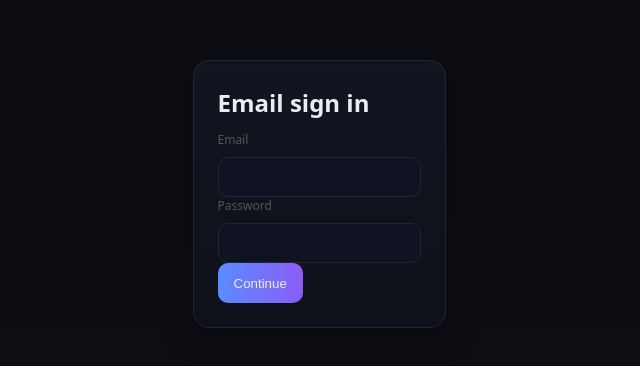
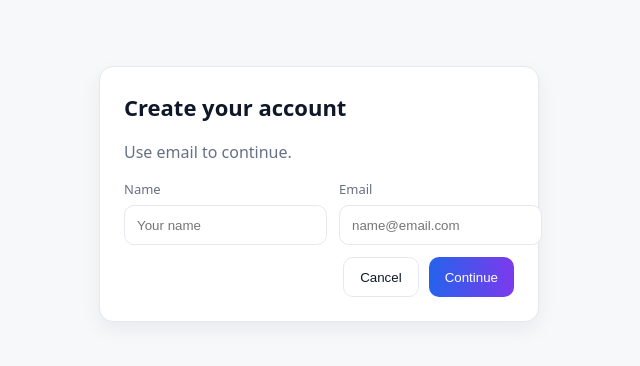
Before and after one commit to YunnYamoneAung/joybox-onboarding, a React (Vite) app: page /signup in a window 1280 px wide. Shown: the part 206-572 px from the top of the page, without its empty margins (321-961 px from the left). Built offline with nearby package versions, Linux system fonts and the light colour scheme.

Commit message:
ui: switch all pages to light theme

```diff
--- a/src/pages/SignUp.jsx
+++ b/src/pages/SignUp.jsx
@@ -1,36 +1,40 @@
-import React, { useState } from 'react';
+import React, { useState } from "react";
 
 export default function SignUp({ onSuccess }) {
-  const [form, setForm] = useState({ email: '', password: '' });
-  const [loading, setLoading] = useState(false);
+  const [email,setEmail]=useState("");
+  const [name,setName]=useState("");
+  const [saving,setSaving]=useState(false);
 
-  const onChange = e => setForm({ ...form, [e.target.name]: e.target.value });
-
-  const submit = async e => {
+  const submit = async (e) => {
     e.preventDefault();
-    setLoading(true);
-    try {
-      // TODO: call your backend here; simulate success:
-      await new Promise(r => setTimeout(r, 600));
-      onSuccess?.();
-    } finally {
-      setLoading(false);
-    }
+    setSaving(true);
+    // fake delay for demo
+    setTimeout(()=>{ setSaving(false); onSuccess?.(); }, 600);
   };
 
   return (
     <div className="center-wrap">
       <form className="card narrow" onSubmit={submit}>
-        <h2>Email sign in</h2>
-        <label className="field">
-          <span>Email</span>
-          <input name="email" type="email" required value={form.email} onChange={onChange}/>
-        </label>
-        <label className="field">
-          <span>Password</span>
-          <input name="password" type="password" required value={form.password} onChange={onChange}/>
-        </label>
-        <button className="btn primary" disabled={loading}>{loading ? 'Signing in…' : 'Continue'}</button>
+        <h2>Create your account</h2>
+        <p className="muted">Use email to continue.</p>
+
+        <div className="grid-2">
+          <label className="field">
+            <span>Name</span>
+            <input value={name} onChange={e=>setName(e.target.value)} placeholder="Your name" required/>
+          </label>
+          <label className="field">
+            <span>Email</span>
+            <input type="email" value={email} onChange={e=>setEmail(e.target.value)} placeholder="name@email.com" required/>
+          </label>
+        </div>
+
+        <div className="actions">
+          <button type="button" className="btn ghost" onClick={()=>history.back()}>Cancel</button>
+          <button type="submit" className="btn primary" disabled={saving}>
+            {saving ? "Creating…" : "Continue"}
+          </button>
+        </div>
       </form>
     </div>
   );
--- a/src/styles.css
+++ b/src/styles.css
@@ -1,178 +1,154 @@
-:root {
-  --bg: #0b0c10;
-  --panel: #111318;
-  --line: #06c755;
-  --text: #e9ecf1;
-  --muted: #a5acb8;
-  --stroke: #232631;
-  --accent: #5b8cff;
-  --accent-2: #8b5cf6;
+:root{
+  /* light palette */
+  --bg:#f7f8fa;           /* app background */
+  --panel:#ffffff;        /* cards / bars */
+  --stroke:#e6e8ef;       /* subtle borders */
+  --text:#0f1728;         /* main text */
+  --muted:#667085;        /* secondary text */
+  --brand:#111827;        /* logo/nav text */
+  --accent:#2563eb;       /* blue action */
+  --accent-2:#7c3aed;     /* purple grad partner */
+  --line:#06c755;         /* LINE green */
+  --shadow: 0 8px 20px rgba(16,24,40,.06);
 }
 
-* { box-sizing: border-box; }
-html, body, #root { height: 100%; }
-body {
-  margin: 0;
-  background: linear-gradient(180deg, #0b0c10, #0e1016);
-  color: var(--text);
-  font: 16px/1.5 system-ui, -apple-system, Segoe UI, Roboto, Inter, Arial;
+/* reset */
+*{box-sizing:border-box}
+html,body,#root{height:100%}
+body{
+  margin:0;
+  background:var(--bg);
+  color:var(--text);
+  font:16px/1.5 system-ui,-apple-system,Segoe UI,Roboto,Inter,Arial;
 }
 
-/* Core layout */
-.container { max-width: 1040px; margin: 0 auto; padding: 24px; }
-.page { min-height: 100%; }
-.center-wrap { min-height: 100vh; display: grid; place-items: center; padding: 24px; }
-.center { text-align: center; }
-.narrow { max-width: 420px; }
+/* layout */
+.page{min-height:100%}
+.container{max-width:1120px;margin:0 auto;padding:24px}
+.center-wrap{min-height:100vh;display:grid;place-items:center;padding:24px}
+.center{text-align:center}
+.narrow{max-width:440px}
 
-.card {
-  background: linear-gradient(180deg, #121520, #0e1119);
-  border: 1px solid var(--stroke);
-  border-radius: 16px;
-  padding: 24px;
-  box-shadow: 0 10px 30px rgba(0, 0, 0, .35);
+/* surface */
+.card{
+  background:var(--panel);
+  border:1px solid var(--stroke);
+  border-radius:14px;
+  padding:24px;
+  box-shadow:var(--shadow);
 }
-.header-row { display: flex; gap: 14px; align-items: center; margin-bottom: 10px; }
+.header-row{display:flex;gap:14px;align-items:center;margin-bottom:10px}
 
-h1, h2, h3 { margin: 0 0 10px; }
-.muted { color: var(--muted); }
-.fine { color: var(--muted); font-size: 12px; margin-top: 8px; }
+h1,h2,h3{margin:0 0 10px}
+h1{font-size:28px}
+h2{font-size:22px}
+h3{font-size:18px}
+.muted{color:var(--muted)}
+.fine{color:var(--muted);font-size:12px;margin-top:8px}
 
-.btn {
-  height: 40px;
-  padding: 0 16px;
-  border-radius: 10px;
-  border: 1px solid var(--stroke);
-  background: #181b25;
-  color: var(--text);
-  cursor: pointer;
+/* buttons */
+.btn{
+  height:40px;
+  padding:0 16px;
+  border-radius:10px;
+  border:1px solid var(--stroke);
+  background:#ffffff;
+  color:var(--text);
+  cursor:pointer;
+  transition:transform .02s ease, filter .15s ease;
 }
-.btn:hover { filter: brightness(1.05); }
-.btn.primary { background: linear-gradient(90deg, var(--accent), var(--accent-2)); border: 0; }
-.btn.ghost { background: transparent; border: 1px solid var(--stroke); }
-.btn.text { background: transparent; border: 0; color: var(--muted); }
-.btn.line { background: var(--line); color: #020; border: 0; }
+.btn:hover{filter:brightness(0.98)}
+.btn:active{transform:translateY(1px)}
 
-.sep { display: flex; align-items: center; gap: 10px; margin: 12px 0; color: var(--muted); }
-.sep:before, .sep:after { content: ""; flex: 1; height: 1px; background: var(--stroke); }
-
-.field { display: flex; flex-direction: column; gap: 6px; }
-.field span { color: var(--muted); font-size: 13px; }
-input, select, textarea {
-  height: 40px;
-  border-radius: 10px;
-  border: 1px solid var(--stroke);
-  background: #0f1220;
-  color: var(--text);
-  padding: 0 12px;
+.btn.primary{
+  background:linear-gradient(90deg,var(--accent),var(--accent-2));
+  border:0;
+  color:#fff;
 }
-textarea { min-height: 90px; padding: 12px; }
-
-.grid-2 { display: grid; gap: 12px; grid-template-columns: repeat(2, 1fr); }
-@media(max-width:720px){ .grid-2 { grid-template-columns: 1fr; } }
-
-.actions { display: flex; gap: 10px; justify-content: flex-end; margin-top: 12px; }
-
-.avatar {
-  width: 96px;
-  height: 96px;
-  border-radius: 50%;
-  object-fit: cover;
-  border: 2px solid var(--stroke);
-  margin-bottom: 6px;
+.btn.ghost{
+  background:transparent;
+  border:1px solid var(--stroke);
+  color:var(--text);
 }
-.avatar.sm { width: 48px; height: 48px; margin: 0; }
-.avatar.xs { width: 28px; height: 28px; margin-right: 8px; }
-
-.topbar {
-  position: sticky;
-  top: 0;
-  z-index: 10;
-  background: #0b0e15;
-  border-bottom: 1px solid var(--stroke);
-  display: flex;
-  align-items: center;
-  padding: 10px 16px;
+.btn.text{
+  background:transparent;border:0;color:var(--muted)
 }
-.brand { font-weight: 700; }
-.spacer { flex: 1; }
-.user { display: flex; align-items: center; gap: 8px; }
-
-.dropzone {
-  margin: 10px 0;
-  height: 140px;
-  border: 1px dashed var(--stroke);
-  border-radius: 12px;
-  display: grid;
-  place-items: center;
-  color: var(--muted);
+.btn.line{
+  background:var(--line);color:#003a10;border:0;
 }
 
-.table { width: 100%; border-collapse: collapse; margin-top: 8px; }
-.table th, .table td { padding: 10px; border-bottom: 1px solid var(--stroke); text-align: left; }
-.pill { padding: 4px 8px; border-radius: 999px; background: #11391a; color: #7ee18c; }
-.pill.warn { background: #3a2a12; color: #f1d08b; }
+/* separators */
+.sep{display:flex;align-items:center;gap:10px;margin:12px 0;color:var(--muted)}
+.sep:before,.sep:after{content:"";flex:1;height:1px;background:var(--stroke)}
 
-.gap { display: grid; gap: 18px; }
+/* fields */
+.field{display:flex;flex-direction:column;gap:6px}
+.field span{color:var(--muted);font-size:13px}
+input,select,textarea{
+  height:40px;
+  border-radius:10px;
+  border:1px solid var(--stroke);
+  background:#fff;
+  color:var(--text);
+  padding:0 12px;
+}
+textarea{min-height:90px;padding:12px}
 
-/* ===== Dashboard (Joy-Box Landing) ===== */
-.dash-page { background:#fff; min-height:100vh; color:#111; }
-.dash-topbar {
-  position:sticky; top:0; z-index:10;
-  display:flex; align-items:center; gap:16px;
-  padding:16px 24px; border-bottom:1px solid #e6e6e6; background:#fff;
+/* grid helpers */
+.grid-2{display:grid;gap:12px;grid-template-columns:repeat(2,1fr)}
+@media(max-width:720px){.grid-2{grid-template-columns:1fr}}
+
+/* actions row */
+.actions{display:flex;gap:10px;justify-content:flex-end;margin-top:12px}
+
+/* avatars */
+.avatar{width:96px;height:96px;border-radius:50%;object-fit:cover;border:2px solid var(--stroke);margin-bottom:6px}
+.avatar.sm{width:48px;height:48px;margin:0}
+.avatar.xs{width:28px;height:28px;margin-right:8px}
+
+/* top bar */
+.topbar{
+  position:sticky;top:0;z-index:10;
+  background:var(--panel);
+  border-bottom:1px solid var(--stroke);
+  display:flex;align-items:center;
+  padding:10px 16px;
+  box-shadow:0 2px 10px rgba(16,24,40,.04);
 }
-.brand { font-weight:700; font-size:20px; }
-.tabs { display:flex; gap:20px; margin-left:8px; }
-.tabs a { padding:8px 2px; color:#555; border-bottom:2px solid transparent; cursor:pointer; text-decoration:none; }
-.tabs a.active { color:#111; border-color:#111; }
-.grow { flex:1; }
-.icon-btn { background:transparent; border:0; font-size:18px; cursor:pointer; }
-.user-chip { display:flex; align-items:center; }
-.avatar.xs { width:28px; height:28px; border-radius:50%; background:#f0f0f0; display:grid; place-items:center; font-weight:600; }
+.brand{font-weight:700;color:var(--brand)}
+.nav{display:flex;gap:18px;margin-left:24px}
+.nav a{color:var(--muted);text-decoration:none;padding:6px 2px;border-bottom:2px solid transparent}
+.nav a.active{color:var(--text);border-bottom-color:#cbd5e1}
+.spacer{flex:1}
+.user{display:flex;align-items:center;gap:8px}
 
-.dash-container { max-width:1100px; margin:0 auto; padding:32px 24px 80px; }
-.dash-hero h1 { font-size:28px; margin:0 0 6px; }
-.muted { color:#777; }
+/* dashboard widgets */
+.kpi-grid{display:grid;gap:14px;grid-template-columns:repeat(3,1fr)}
+@media(max-width:900px){.kpi-grid{grid-template-columns:1fr}}
+.kpi{
+  background:var(--panel);
+  border:1px solid var(--stroke);
+  border-radius:12px;
+  padding:16px;
+  box-shadow:var(--shadow);
+}
+.kpi .meta{display:flex;justify-content:space-between;color:var(--muted);font-size:13px;margin-bottom:6px}
+.kpi .value{font-size:28px;font-weight:700}
 
-.dash-filters {
-  display:grid; grid-template-columns: repeat(4, minmax(0,1fr));
-  gap:16px; margin:24px 0 20px;
-}
-.field { display:flex; flex-direction:column; gap:8px; }
-.field > span { font-size:12px; color:#555; }
-.field select {
-  height:40px; border:1px solid #e6e6e6; border-radius:8px; padding:0 12px; background:#fff; color:#111;
+/* tables & pills */
+.table{width:100%;border-collapse:collapse;margin-top:8px;background:var(--panel);border-radius:12px;overflow:hidden;border:1px solid var(--stroke)}
+.table th,.table td{padding:12px 14px;border-bottom:1px solid var(--stroke);text-align:left}
+.table tr:last-child td{border-bottom:0}
+
+.pill{padding:4px 10px;border-radius:999px;background:#e7f3eb;color:#11683a;border:1px solid #cbe9d4;font-size:12px}
+.pill.warn{background:#fff3d6;color:#8a6100;border-color:#ffe5a6}
+.pill.neutral{background:#eef2f7;color:#334155;border-color:#e2e8f0}
+
+/* upload box */
+.dropzone{
+  margin:10px 0;height:140px;border:1px dashed var(--stroke);
+  border-radius:12px;display:grid;place-items:center;color:var(--muted);background:#fff;
 }
 
-.dash-kpis {
-  display:grid; grid-template-columns: repeat(3, minmax(0,1fr));
-  gap:16px; margin:8px 0 28px;
-}
-.dash-card {
-  border:1px solid #e6e6e6; border-radius:12px; padding:16px 18px; background:#fff;
-}
-.dash-card-head { display:flex; justify-content:space-between; color:#555; font-size:13px; }
-.dash-card-icon { opacity:.7; }
-.dash-card-value { font-size:28px; font-weight:700; margin-top:8px; }
-.dash-card-sub { color:#888; font-size:12px; margin-top:6px; }
-
-.dash-section h3 { margin:8px 0 4px; }
-.activity-list { display:flex; flex-direction:column; gap:12px; margin-top:12px; }
-.activity-item {
-  display:grid; grid-template-columns: 1fr auto auto; align-items:center;
-  gap:16px; padding:14px 16px; border:1px solid #e6e6e6; border-radius:10px; background:#fff;
-}
-.activity-title { font-weight:600; }
-.activity-meta { color:#777; font-size:13px; }
-.clock { margin-right:6px; }
-.pill { padding:6px 10px; font-size:12px; border-radius:999px; border:1px solid transparent; text-transform:capitalize; }
-.pill.success { background:#eaf7ee; color:#1b7f3a; border-color:#cfead9; }
-.pill.warn { background:#fff7e6; color:#9a6a00; border-color:#ffe3a6; }
-.pill.neutral { background:#eef2ff; color:#3749a6; border-color:#d7ddff; }
-
-@media (max-width: 900px) {
-  .dash-filters { grid-template-columns:1fr 1fr; }
-  .dash-kpis { grid-template-columns:1fr; }
-  .activity-item { grid-template-columns: 1fr auto; }
-}
+/* gaps */
+.gap{display:grid;gap:18px}
```
Also changed, not shown: src/pages/Welcome.jsx (+12 -7 lines).
